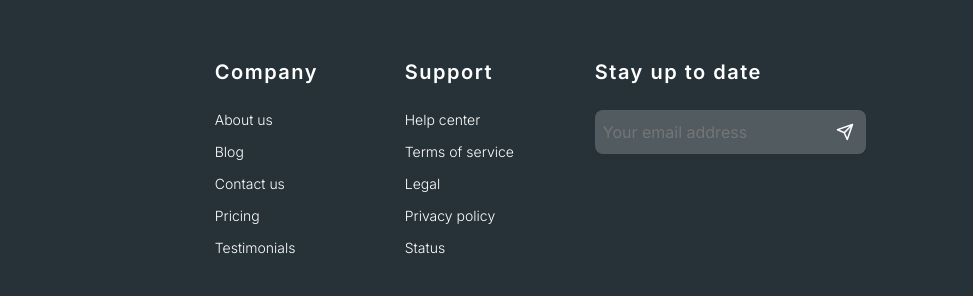
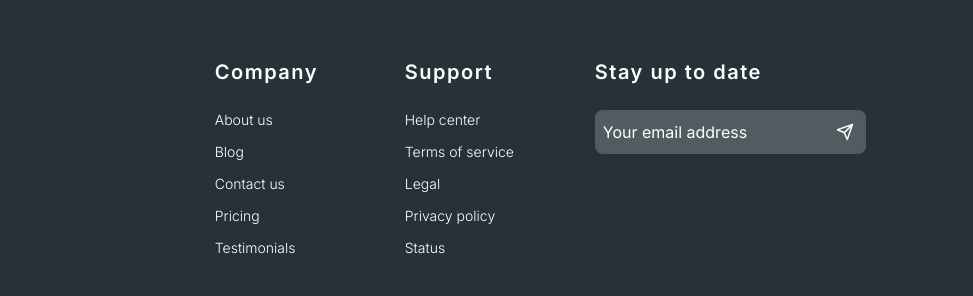
Before and after one commit to j-lobera/nextcent, a plain HTML site: page index.html in a window 1280 px wide. Shown: the part 4087-4383 px from the top of the page, 307-1280 px from the left. Drawn offline with Linux system fonts and the light colour scheme.

Commit message:
Footer: Input fix

```diff
--- a/styles/footer.css
+++ b/styles/footer.css
@@ -105,6 +105,10 @@ footer p {
     padding: 2px 8px;
 }
 
+.footer-form input::placeholder {
+    color: var(--grey);
+}
+
 .footer-form img {
     position: absolute;
     right: 12px;
```
